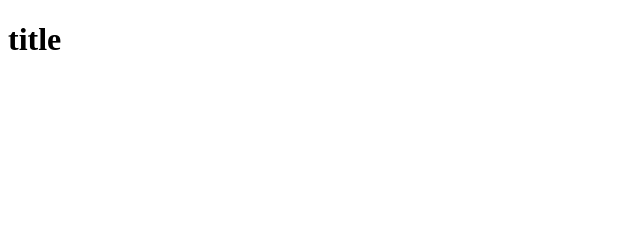
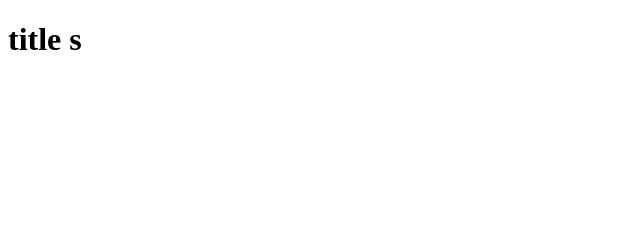
Before and after one commit to 113256/projects, a plain HTML site: page index.html in a window 1280 px wide. Shown: the top 240 px of the page, 0-640 px from the left. Drawn offline with Linux system fonts and the light colour scheme.

```diff
--- a/index.html
+++ b/index.html
@@ -8,7 +8,7 @@
 
  <body>
 
-<h1> title </h1>
+<h1> title s</h1>
 
  <object id="UnityObject" classid="clsid:444785F1-DE89-4295-863A-D46C3A781394"
         width="420" height="750"
```
